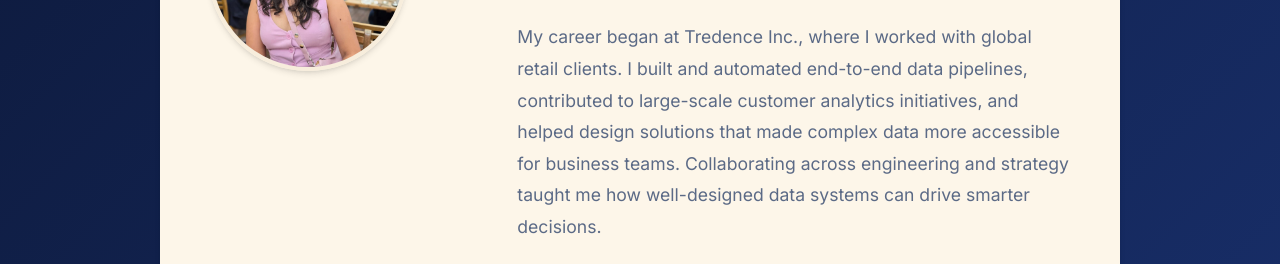
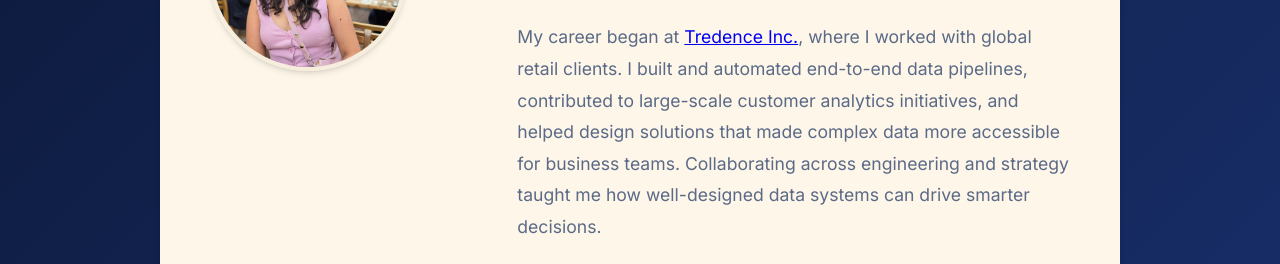
Before and after one commit to ambivertgal/ambivertgal.github.io, a plain HTML site: page index.html in a window 1280 px wide. Shown: the part 722-986 px from the top of the page. Drawn offline with Linux system fonts and the light colour scheme.

Commit message:
Link Tredence Inc. in About section

```diff
--- a/index.html
+++ b/index.html
@@ -450,7 +450,7 @@
                     <div class="about-text">
                         <p>I’m currently pursuing my Master’s in Business Analytics at the University of Maryland (graduating soon!), where I’m building my skills in data science, business strategy, and storytelling through data.</p>
 
-                        <p>My career began at Tredence Inc., where I worked with global retail clients. I built and automated end-to-end data pipelines, contributed to large-scale customer analytics initiatives, and helped design solutions that made complex data more accessible for business teams. Collaborating across engineering and strategy taught me how well-designed data systems can drive smarter decisions.</p>
+                        <p>My career began at <a href="https://www.tredence.com" target="_blank" rel="noopener noreferrer">Tredence Inc.</a>, where I worked with global retail clients. I built and automated end-to-end data pipelines, contributed to large-scale customer analytics initiatives, and helped design solutions that made complex data more accessible for business teams. Collaborating across engineering and strategy taught me how well-designed data systems can drive smarter decisions.</p>
 
                         <p>At UMD’s Smith School of Business, I also serve as a Graduate Student Ambassador, mentoring incoming students and representing the MSBA program. My research experience at the University of Florida further strengthened my passion for data-driven social science, particularly in understanding human behavior through analytics.</p>
 
```
